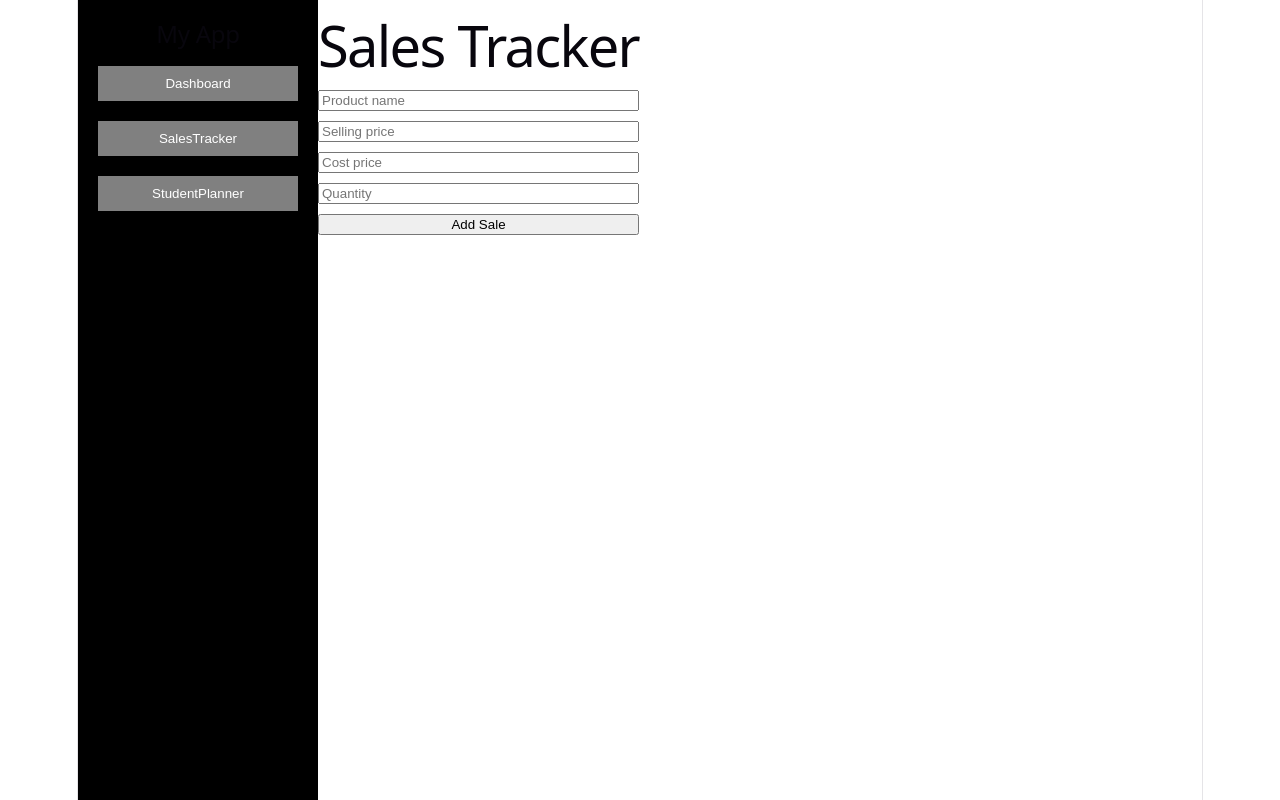
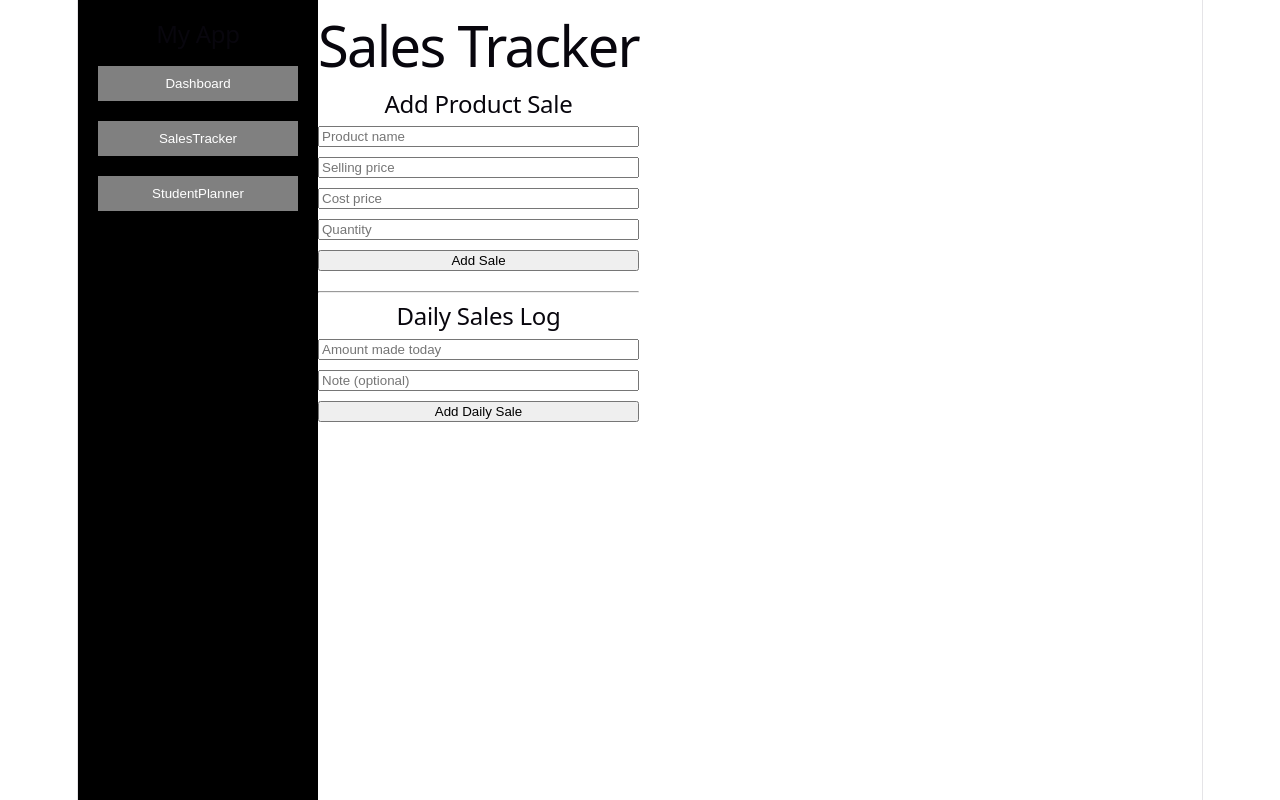
Before and after one commit to mariam968/Student-Hustle-Manager, a React (Vite) app in the folder student-planner-sales-tracker/: page / in a window 1280 px wide. Both pictures are taken after a click on the button "SalesTracker". Built offline with nearby package versions, Linux system fonts and the light colour scheme.

Commit message:
feat: complete sales tracker with product tracking and daily sales log

```diff
--- a/student-planner-sales-tracker/src/components/SalesTracker.jsx
+++ b/student-planner-sales-tracker/src/components/SalesTracker.jsx
@@ -1,4 +1,4 @@
-import { useState, useEffect } from "react";
+import { useState, useEffect, use } from "react";
 
 function SalesTracker(){
   const[sales, setSales] = useState([]);
@@ -8,16 +8,30 @@ function SalesTracker(){
   const[cost, setCost] = useState("");
   const[quantity, setQuantity] = useState("");
 
-  // load sales
+  // daily sales state
+  const [dailySales, setDailySales] = useState([]);
+  const [dailyAmount, setDailyAmount] = useState("");
+  const [note, setNote] = useState("")
+
+  // load data
   useEffect(()=> {
-    const saved = JSON.parse(localStorage.getItem("sales"));
-    if (saved) setSales(saved);
+    const savedSales = JSON.parse(localStorage.getItem("sales"));
+    if (savedSales) setSales(savedSales);
+
+    const savedDaily = JSON.parse(localStorage.getItem("dailySales"));
+    if(savedDaily) setDailySales(savedDaily);
   },[]);
 
-  // Save sales
+  // Save data
   useEffect(()=>{
     localStorage.setItem("sales",JSON.stringify(sales));
   },[sales]);
+
+  useEffect(()=>{
+    localStorage.setItem("dailySales",JSON.stringify(dailySales));
+  },[dailySales]);
+
+  // addd product sale
 
   const addSale = () => {
     if(!product || !price || !cost || !quantity)return;
@@ -39,9 +53,29 @@ function SalesTracker(){
     setQuantity("");
   };
 
+  // add daily sale
+  const addDailySale =()=>{
+    if(!dailyAmount)return;
+
+    const newEntry ={
+      amount: Number(dailyAmount),
+      note: note,
+      date: new Date().toLocaleDateString(),
+
+    };
+
+    setDailySales([...dailySales, newEntry]);
+
+    setDailyAmount("");
+    setNote("");
+  };
+
   return(
-    <div style={{maxWidth: "600px",margin:"auto"}}>
+    <div style={{maxWidth: "700px",margin:"auto"}}>
       <h1>Sales Tracker</h1>
+
+      {/* product sales section */}
+      <h2>Add Product Sale</h2>
 
       {/* form */}
       <div style={{display:"flex", flexDirection: "column", gap:"10px"}}>
@@ -84,6 +118,38 @@ function SalesTracker(){
           </li>
         ))}
       </ul>
+
+      <hr />
+
+      {/* daily sales section */}
+      <h2>Daily Sales Log</h2>
+
+      <div style={{display:"flex", flexDirection: "column", gap: "10px"}}>
+        <input
+        placeholder="Amount made today"
+        type="number"
+        value={dailyAmount}
+        onChange={(e)=> setDailyAmount(e.target.value)}
+        />
+
+        <input
+        placeholder="Note (optional)"
+        value={note}
+        onChange={(e)=> setNote(e.target.value)}
+        />
+
+        <button onClick={addDailySale}>Add Daily Sale</button>
+      </div>
+
+      {/* daily sales list */}
+      <ul style={{marginTop:"20px"}}>
+        {dailySales.map((entry, index)=>(
+          <li key={index}>
+            {entry.date} - {entry.amount} UGX ({entry.note})
+          </li>
+
+        ))}
+      </ul>
     </div>
   );
 }
```
